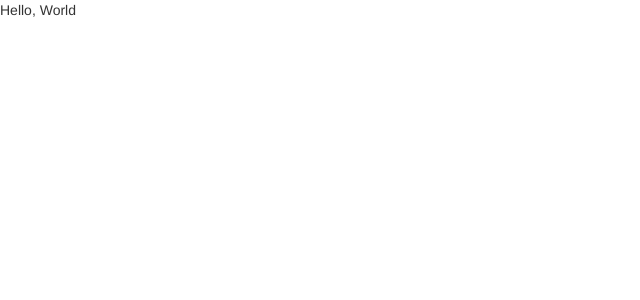
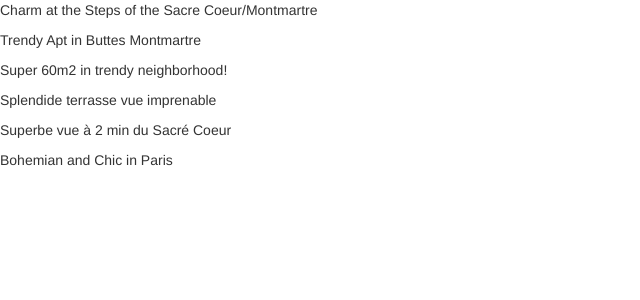
Before and after one commit to isaacyule/react-airbnb, a React app: page / in a window 1280 px wide. Shown: the top 300 px of the page, without its empty margins (0-640 px from the left). Built offline with nearby package versions, Linux system fonts and the light colour scheme.

Commit message:
app gets flat data from /data

```diff
--- /dev/null
+++ b/data/flats.js
@@ -0,0 +1,52 @@
+const flats = [
+  {
+    name: "Charm at the Steps of the Sacre Coeur/Montmartre",
+    imageUrl: "https://raw.githubusercontent.com/lewagon/flats-boilerplate/master/images/flat1.jpg",
+    price: 164,
+    priceCurrency: "EUR",
+    lat: 48.884211,
+    lng: 2.34689
+  },
+  {
+    name: "Trendy Apt in Buttes Montmartre",
+    imageUrl: "https://raw.githubusercontent.com/lewagon/flats-boilerplate/master/images/flat2.jpg",
+    price: 200,
+    priceCurrency: "EUR",
+    lat: 48.885707,
+    lng: 2.343543
+  },
+  {
+    name: "Super 60m2 in trendy neighborhood!",
+    imageUrl: "https://raw.githubusercontent.com/lewagon/flats-boilerplate/master/images/flat3.jpg",
+    price: 150,
+    priceCurrency: "EUR",
+    lat: 48.885312,
+    lng: 2.341225
+  },
+  {
+    name: "Splendide terrasse vue imprenable",
+    imageUrl: "https://raw.githubusercontent.com/lewagon/flats-boilerplate/master/images/flat4.jpg",
+    price: 115,
+    priceCurrency: "EUR",
+    lat: 48.88184,
+    lng: 2.343371
+  },
+  {
+    name: "Superbe vue à 2 min du Sacré Coeur",
+    imageUrl: "https://raw.githubusercontent.com/lewagon/flats-boilerplate/master/images/flat5.jpg",
+    price: 135,
+    priceCurrency: "EUR",
+    lat: 48.888839,
+    lng: 2.339208
+  },
+  {
+    name: "Bohemian and Chic in Paris",
+    imageUrl: "https://raw.githubusercontent.com/lewagon/flats-boilerplate/master/images/flat6.jpg",
+    price: 90,
+    priceCurrency: "EUR",
+    lat: 48.827855,
+    lng: 2.350774
+  }
+];
+
+export default flats;
--- /dev/null
+++ b/src/components/app.jsx
@@ -0,0 +1,25 @@
+import React, { Component } from 'react';
+
+class App extends Component {
+  constructor(props) {
+    super(props);
+
+    this.state = {
+      selectedFlat: "",
+
+    }
+  }
+
+  render() {
+
+    return (
+      <div className="App">
+        {this.props.flats.map(item =>
+          <p>{item.name}</p>
+        )}
+      </div>
+    );
+  }
+}
+
+export default App
--- a/src/index.jsx
+++ b/src/index.jsx
@@ -1,5 +1,8 @@
 import React from 'react';
 import ReactDOM from 'react-dom';
+import flats from './../data/flats.js';
+import App from './components/app.jsx';
+
 
 import '../assets/stylesheets/application.scss';
 
@@ -7,5 +10,5 @@ const Hello = props => <div>Hello, {props.name}</div>;
 
 const root = document.getElementById('root');
 if (root) {
-  ReactDOM.render(<Hello name="World" />, root);
+  ReactDOM.render(<App flats={flats} />, root);
 }
```
